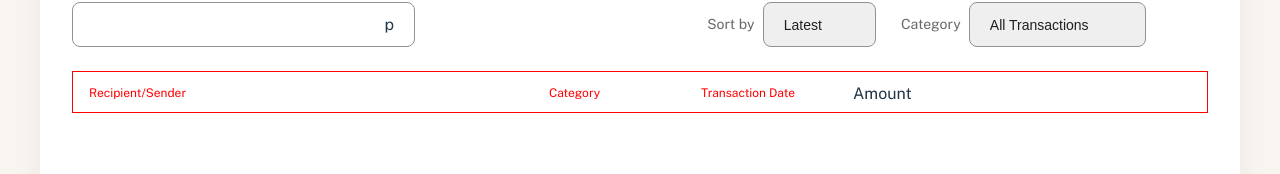
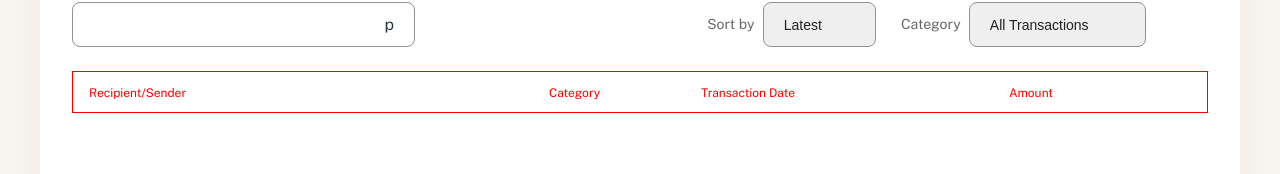
Before and after one commit to eddiemaceda11/Moneyhub, a React (Vite) app: page /transactions in a window 1280 px wide. Shown: the part 210-384 px from the top of the page. Built offline with nearby package versions, Linux system fonts and the light colour scheme.

Commit message:
Create styles for .transactions_table-header p:nth-child(4)

```diff
--- a/src/features/Transactions/transactions.css
+++ b/src/features/Transactions/transactions.css
@@ -174,3 +174,13 @@
   text-align: left;
   color: red;
 }
+
+.transactions_table-header p:nth-child(4) {
+  width: 200px;
+  height: 18px;
+  font-size: 12px;
+  line-height: 150%;
+  letter-spacing: 0px;
+  text-align: right;
+  color: red;
+}
```
